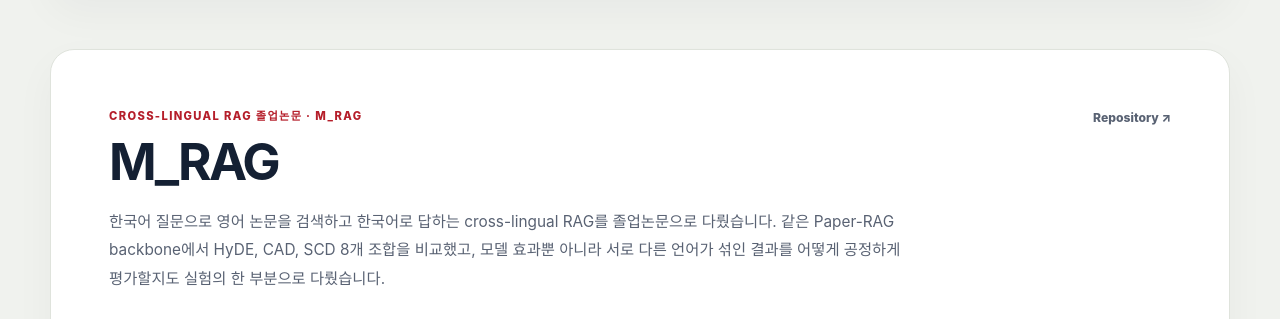
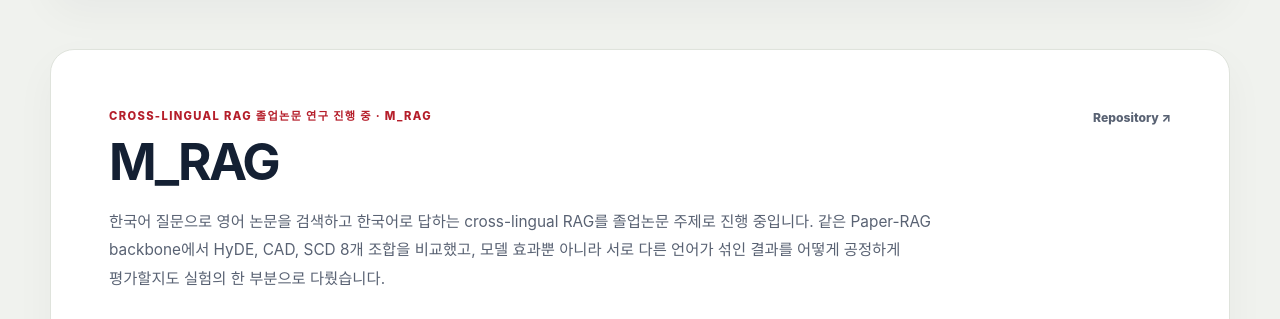
Before and after one commit to LxNx-Hn/LxNx-Hn.github.io, a Jekyll site: the page index.html, which Jekyll copies as it is, in a window 1280 px wide and 1400 px high, scrolled down 4337 px. Shown: the part 151-470 px from the top of the window. Built offline with Jekyll 4.4.1, drawn with Linux system fonts in a browser that asks for light colours; some of the changed text lies outside the part shown.

```diff
--- a/data/projects.js
+++ b/data/projects.js
@@ -139,9 +139,9 @@ export const projects = [
   {
     "title": "M_RAG",
     "repo": "https://github.com/LxNx-Hn/M_RAG",
-    "label": "Cross-lingual RAG 졸업논문 · M_RAG",
+    "label": "Cross-lingual RAG 졸업논문 연구 진행 중 · M_RAG",
     "featured": true,
-    "overview": "한국어 질문으로 영어 논문을 검색하고 한국어로 답하는 cross-lingual RAG를 졸업논문으로 다뤘습니다. 같은 Paper-RAG backbone에서 HyDE, CAD, SCD 8개 조합을 비교했고, 모델 효과뿐 아니라 서로 다른 언어가 섞인 결과를 어떻게 공정하게 평가할지도 실험의 한 부분으로 다뤘습니다.",
+    "overview": "한국어 질문으로 영어 논문을 검색하고 한국어로 답하는 cross-lingual RAG를 졸업논문 주제로 진행 중입니다. 같은 Paper-RAG backbone에서 HyDE, CAD, SCD 8개 조합을 비교했고, 모델 효과뿐 아니라 서로 다른 언어가 섞인 결과를 어떻게 공정하게 평가할지도 실험의 한 부분으로 다뤘습니다.",
     "stack": [
       {
         "label": "RAG / Retrieval",
@@ -250,7 +250,7 @@ export const projects = [
         "url": "https://github.com/LxNx-Hn/M_RAG/commit/ae5b64e87b5ae4c02c2bfa80da0ec4ced068bfcb"
       },
       {
-        "label": "최종 논문 결과 정렬",
+        "label": "논문 초안 결과 정렬",
         "sha": "a5c15d2",
         "url": "https://github.com/LxNx-Hn/M_RAG/commit/a5c15d2539698acfb02e5eb56758bee48e292702"
       }
@@ -276,11 +276,11 @@ export const projects = [
       ],
       "links": [
         {
-          "label": "국문 논문 PDF",
+          "label": "국문 논문 초안 PDF",
           "url": "https://github.com/LxNx-Hn/M_RAG/blob/main/docs/PAPER/output/M_RAG_THESIS_KO.pdf"
         },
         {
-          "label": "영문 논문 PDF",
+          "label": "영문 논문 초안 PDF",
           "url": "https://github.com/LxNx-Hn/M_RAG/blob/main/docs/PAPER/output/M_RAG_THESIS_EN.pdf"
         }
       ]
--- a/index.html
+++ b/index.html
@@ -155,7 +155,7 @@
                 <h3>동국대학교 WISE캠퍼스</h3>
                 <p class="experience-side-meta">컴퓨터공학과 · 2021.03–2027.02</p>
                 <p>
-                  졸업논문으로 cross-lingual RAG의 평가 조건을 다룬 M_RAG를 진행했습니다.
+                  졸업논문 주제로 cross-lingual RAG의 평가 조건을 다룬 M_RAG를 진행 중입니다.
                 </p>
                 <a href="#project-m-rag">M_RAG 보기 <span aria-hidden="true">↑</span></a>
               </article>
```
Also changed, not shown: tests/site.test.mjs (+13 -0 lines).
